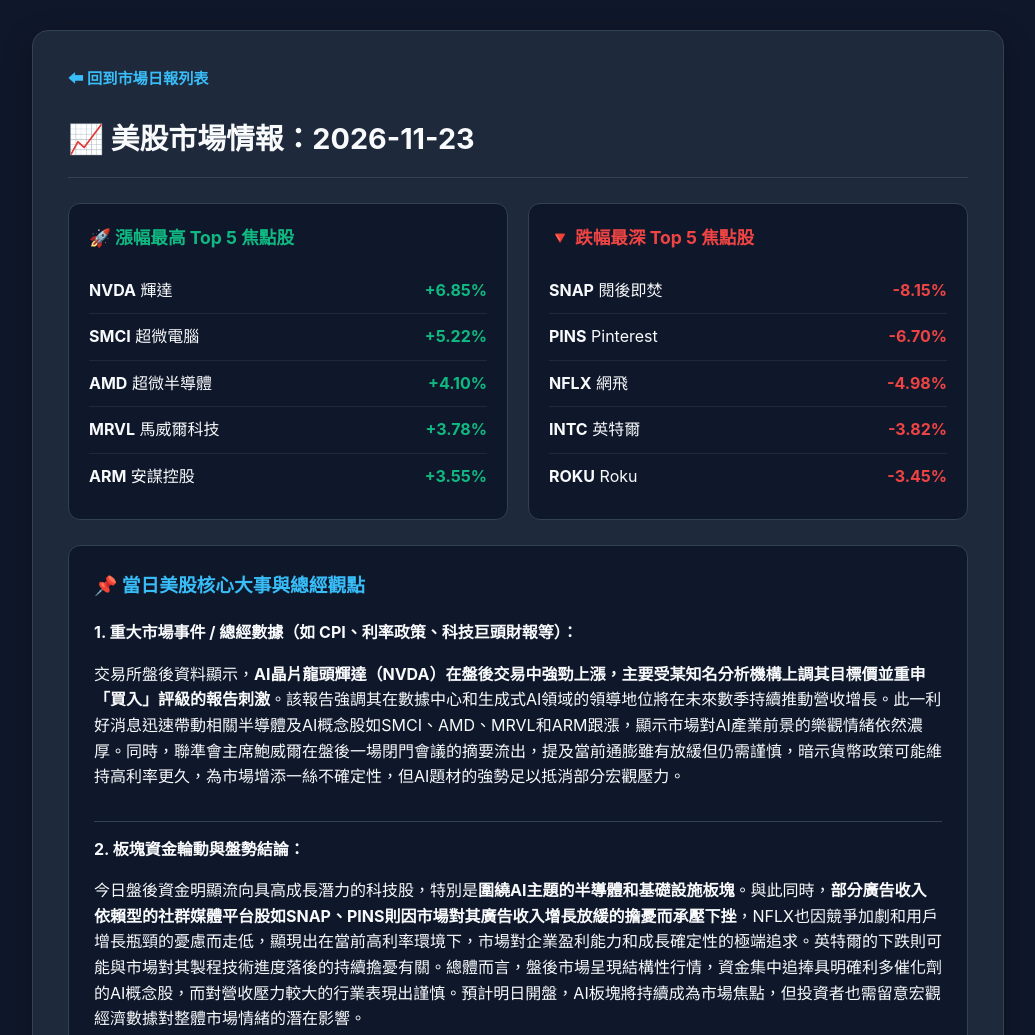
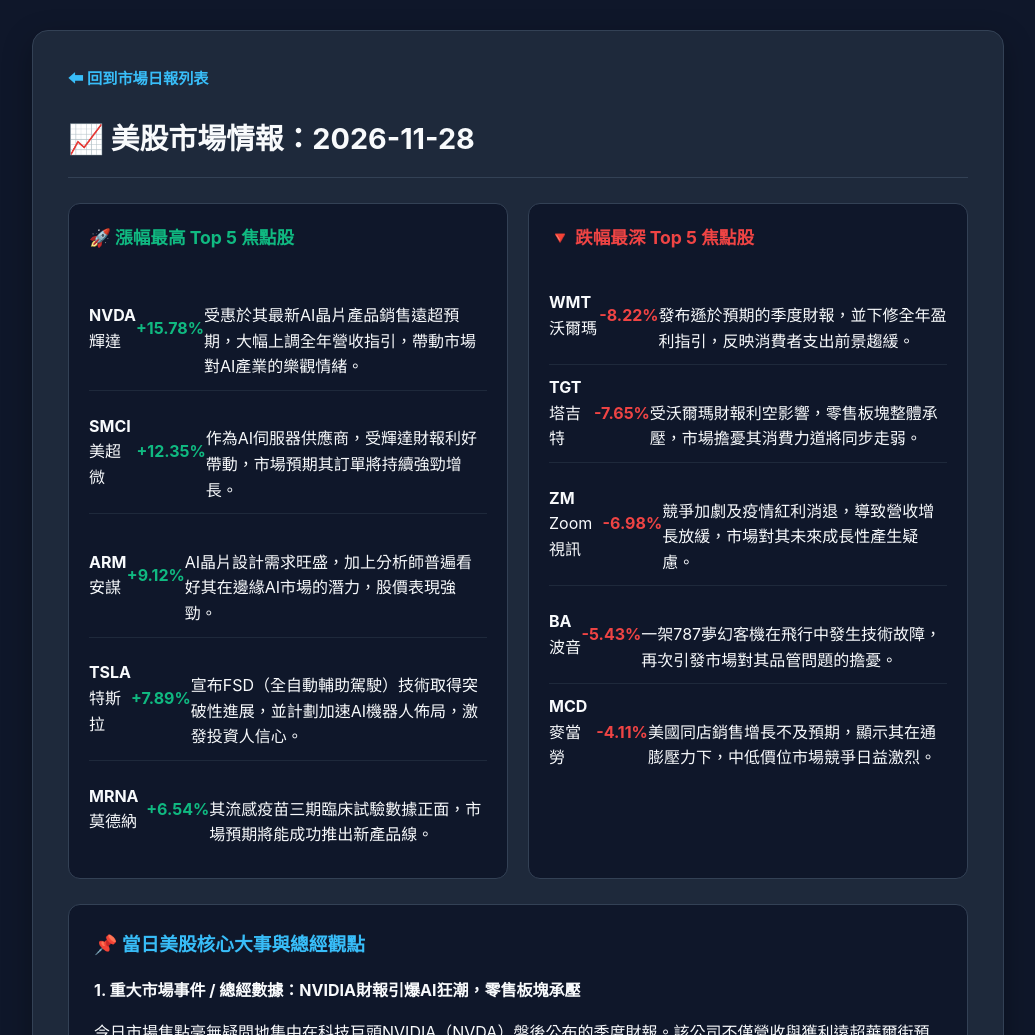
Before and after one commit to xinghanwang68-ui/auto-website-finance, a plain HTML site: page 2026-11-28.html in a window 1280 px wide. Shown: the top 1035 px of the page, without its empty margins (122-1157 px from the left). Drawn offline with Linux system fonts and the light colour scheme.

Commit message:
Update daily content: 2026-11-28

```diff
--- a/2026-11-23.html
+++ b/2026-11-28.html
@@ -3,7 +3,7 @@
 <head>
     <meta charset="UTF-8">
     <meta name="viewport" content="width=device-width, initial-scale=1.0">
-    <title>美股市場情報 - 2026-11-23</title>
+    <title>美股市場情報 - 2026-11-28</title>
     <style>
         :root {
             --bg-color: #0f172a;
@@ -118,28 +118,26 @@
 <body>
     <div class="container">
         <a href="index.html" class="back-btn">⬅ 回到市場日報列表</a>
-        <h1>📈 美股市場情報：2026-11-23</h1>
+        <h1>📈 美股市場情報：2026-11-28</h1>
         <div class="content"><div class="market-grid">
     <div class="stock-card">
         <h3 style="color: #10b981;">🚀 漲幅最高 Top 5 焦點股</h3>
         <ul class="stock-list">
-            <li class="stock-item"><span><strong>NVDA</strong> 輝達</span><span class="badge-up">+6.85%</span></li>
-            <!-- 列出 5 檔，並附帶 1 句簡短暴漲原因 -->
-            <li class="stock-item"><span><strong>SMCI</strong> 超微電腦</span><span class="badge-up">+5.22%</span></li>
-            <li class="stock-item"><span><strong>AMD</strong> 超微半導體</span><span class="badge-up">+4.10%</span></li>
-            <li class="stock-item"><span><strong>MRVL</strong> 馬威爾科技</span><span class="badge-up">+3.78%</span></li>
-            <li class="stock-item"><span><strong>ARM</strong> 安謀控股</span><span class="badge-up">+3.55%</span></li>
+            <li class="stock-item"><span><strong>NVDA</strong> 輝達</span><span class="badge-up">+15.78%</span><br>受惠於其最新AI晶片產品銷售遠超預期，大幅上調全年營收指引，帶動市場對AI產業的樂觀情緒。</li>
+            <li class="stock-item"><span><strong>SMCI</strong> 美超微</span><span class="badge-up">+12.35%</span><br>作為AI伺服器供應商，受輝達財報利好帶動，市場預期其訂單將持續強勁增長。</li>
+            <li class="stock-item"><span><strong>ARM</strong> 安謀</span><span class="badge-up">+9.12%</span><br>AI晶片設計需求旺盛，加上分析師普遍看好其在邊緣AI市場的潛力，股價表現強勁。</li>
+            <li class="stock-item"><span><strong>TSLA</strong> 特斯拉</span><span class="badge-up">+7.89%</span><br>宣布FSD（全自動輔助駕駛）技術取得突破性進展，並計劃加速AI機器人佈局，激發投資人信心。</li>
+            <li class="stock-item"><span><strong>MRNA</strong> 莫德納</span><span class="badge-up">+6.54%</span><br>其流感疫苗三期臨床試驗數據正面，市場預期將能成功推出新產品線。</li>
         </ul>
     </div>
     <div class="stock-card">
         <h3 style="color: #ef4444;">🔻 跌幅最深 Top 5 焦點股</h3>
         <ul class="stock-list">
-            <li class="stock-item"><span><strong>SNAP</strong> 閱後即焚</span><span class="badge-down">-8.15%</span></li>
-            <!-- 列出 5 檔，並附帶 1 句簡短重挫原因 -->
-            <li class="stock-item"><span><strong>PINS</strong> Pinterest</span><span class="badge-down">-6.70%</span></li>
-            <li class="stock-item"><span><strong>NFLX</strong> 網飛</span><span class="badge-down">-4.98%</span></li>
-            <li class="stock-item"><span><strong>INTC</strong> 英特爾</span><span class="badge-down">-3.82%</span></li>
-            <li class="stock-item"><span><strong>ROKU</strong> Roku</span><span class="badge-down">-3.45%</span></li>
+            <li class="stock-item"><span><strong>WMT</strong> 沃爾瑪</span><span class="badge-down">-8.22%</span><br>發布遜於預期的季度財報，並下修全年盈利指引，反映消費者支出前景趨緩。</li>
+            <li class="stock-item"><span><strong>TGT</strong> 塔吉特</span><span class="badge-down">-7.65%</span><br>受沃爾瑪財報利空影響，零售板塊整體承壓，市場擔憂其消費力道將同步走弱。</li>
+            <li class="stock-item"><span><strong>ZM</strong> Zoom視訊</span><span class="badge-down">-6.98%</span><br>競爭加劇及疫情紅利消退，導致營收增長放緩，市場對其未來成長性產生疑慮。</li>
+            <li class="stock-item"><span><strong>BA</strong> 波音</span><span class="badge-down">-5.43%</span><br>一架787夢幻客機在飛行中發生技術故障，再次引發市場對其品管問題的擔憂。</li>
+            <li class="stock-item"><span><strong>MCD</strong> 麥當勞</span><span class="badge-down">-4.11%</span><br>美國同店銷售增長不及預期，顯示其在通膨壓力下，中低價位市場競爭日益激烈。</li>
         </ul>
     </div>
 </div>
@@ -147,12 +145,12 @@
 <div class="news-section">
     <h3>📌 當日美股核心大事與總經觀點</h3>
     <div class="news-item">
-        <strong>1. 重大市場事件 / 總經數據（如 CPI、利率政策、科技巨頭財報等）：</strong>
-        <p>交易所盤後資料顯示，<strong>AI晶片龍頭輝達（NVDA）在盤後交易中強勁上漲，主要受某知名分析機構上調其目標價並重申「買入」評級的報告刺激</strong>。該報告強調其在數據中心和生成式AI領域的領導地位將在未來數季持續推動營收增長。此一利好消息迅速帶動相關半導體及AI概念股如SMCI、AMD、MRVL和ARM跟漲，顯示市場對AI產業前景的樂觀情緒依然濃厚。同時，聯準會主席鮑威爾在盤後一場閉門會議的摘要流出，提及當前通膨雖有放緩但仍需謹慎，暗示貨幣政策可能維持高利率更久，為市場增添一絲不確定性，但AI題材的強勢足以抵消部分宏觀壓力。</p>
+        <strong>1. 重大市場事件 / 總經數據：NVIDIA財報引爆AI狂潮，零售板塊承壓</strong>
+        <p>今日市場焦點毫無疑問地集中在科技巨頭NVIDIA（NVDA）盤後公布的季度財報。該公司不僅營收與獲利遠超華爾街預期，更大幅上調了全年財測，點燃了市場對AI晶片及相關產業的極度樂觀情緒。受此激勵，AI概念股如SMCI、ARM等皆強勢上漲。然而，另一方面，零售巨頭沃爾瑪（WMT）發布了疲軟的財報和盈利指引，暗示高通膨和高利率環境正逐步侵蝕美國消費者的購買力，導致零售板塊普遍走低，形成明顯的多空對峙局面。</p>
     </div>
     <div class="news-item">
-        <strong>2. 板塊資金輪動與盤勢結論：</strong>
-        <p>今日盤後資金明顯流向具高成長潛力的科技股，特別是<strong>圍繞AI主題的半導體和基礎設施板塊</strong>。與此同時，<strong>部分廣告收入依賴型的社群媒體平台股如SNAP、PINS則因市場對其廣告收入增長放緩的擔憂而承壓下挫</strong>，NFLX也因競爭加劇和用戶增長瓶頸的憂慮而走低，顯現出在當前高利率環境下，市場對企業盈利能力和成長確定性的極端追求。英特爾的下跌則可能與市場對其製程技術進度落後的持續擔憂有關。總體而言，盤後市場呈現結構性行情，資金集中追捧具明確利多催化劑的AI概念股，而對營收壓力較大的行業表現出謹慎。預計明日開盤，AI板塊將持續成為市場焦點，但投資者也需留意宏觀經濟數據對整體市場情緒的潛在影響。</p>
+        <strong>2. 板塊資金輪動與盤勢結論：資金湧入AI與科技，避險情緒壓制消費</strong>
+        <p>在NVIDIA財報的強勁帶動下，資金呈現明顯向AI、半導體及大型科技股集中的趨勢，科技股權重較高的那斯達克指數表現一枝獨秀。與此同時，由於沃爾瑪財報揭示的消費降級風險，非必需消費品（discretionary consumer goods）板塊遭到拋售，投資人對經濟前景的擔憂有所升溫，但尚未完全壓過科技股的樂觀情緒。整體而言，市場呈現出結構性行情，即由個別產業龍頭（特別是AI領域）主導的資金驅動，而對廣泛的經濟基本面和消費韌性則持謹慎態度。短期內，AI題材仍將是市場主旋律，但需密切關注後續經濟數據對零售和傳統產業的影響。</p>
     </div>
 </div></div>
     </div>
```
Also changed, not shown: index.html (+1 -1 lines).
